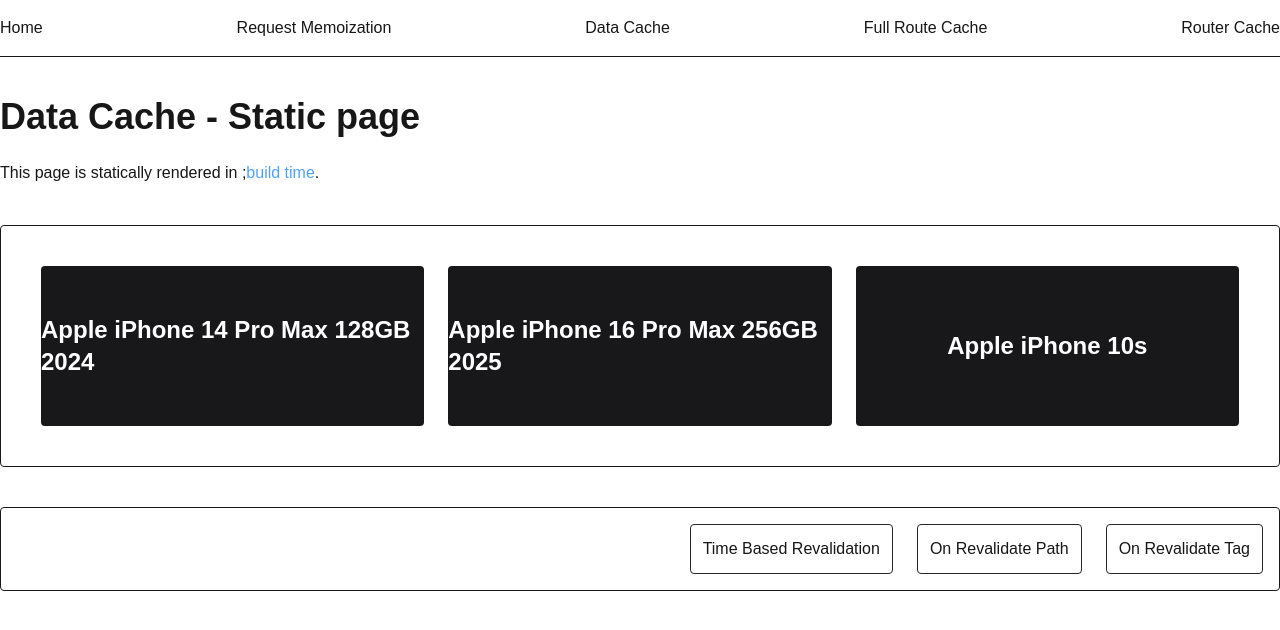
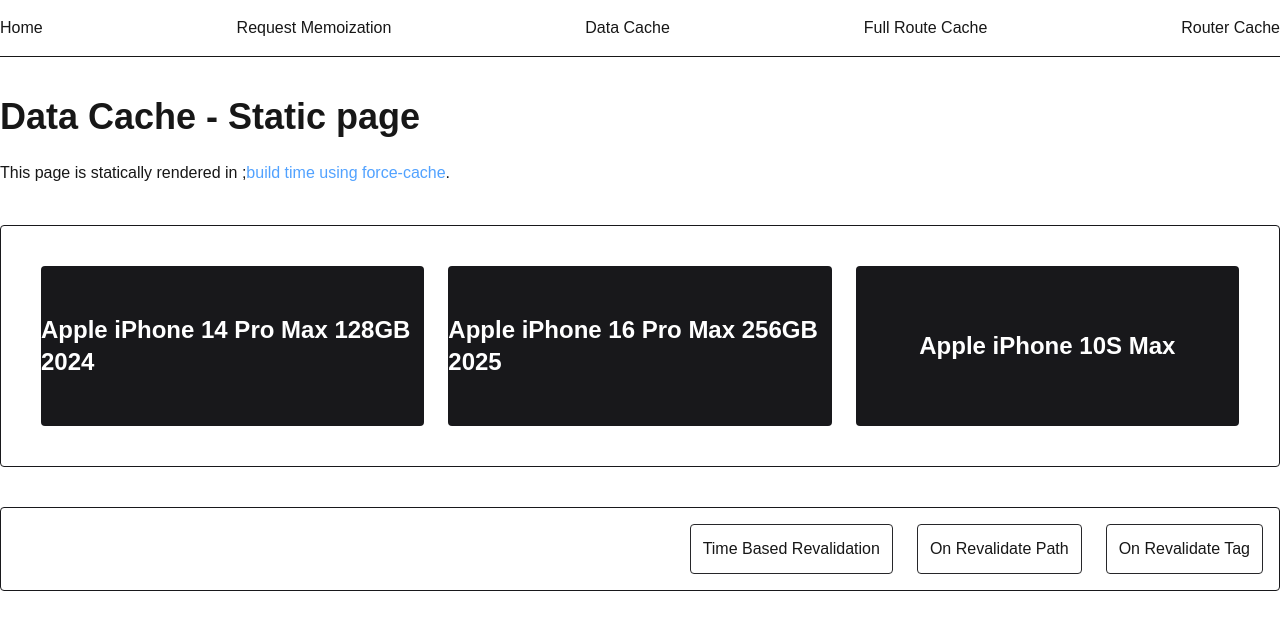
Before and after one commit to ammarShahab/nextjs-concept-caching-rendering-lws, a Next.js app: page /data-cache in a window 1280 px wide. Shown: the top 630 px of the page. Built offline with nearby package versions, Linux system fonts and the light colour scheme; data requests are answered from the project's data file.

Commit message:
updated readme file with full route cache

```diff
--- a/server/db.json
+++ b/server/db.json
@@ -2,6 +2,10 @@
   "products": [
     { "id": "1", "title": "Apple iPhone 14 Pro Max 128GB 2024", "price": 500 },
     { "id": "2", "title": "Apple iPhone 16 Pro Max 256GB 2025", "price": 900 },
-    { "id": "3", "title": "Apple iPhone 10s", "price": 900 }
+    {
+      "id": "3",
+      "title": "Apple iPhone 10S Max",
+      "price": 60
+    }
   ]
 }
--- a/src/app/data-cache/page.jsx
+++ b/src/app/data-cache/page.jsx
@@ -48,7 +48,7 @@ export default async function DataCache() {
       <h1 className="font-bold text-4xl">Data Cache - Static page</h1>
       <div className="mt-6">
         This page is statically rendered in {console.log(products)};
-        <span className="text-blue-400">build time</span>.
+        <span className="text-blue-400">build time using force-cache</span>.
       </div>
       <div className="flex flex-col gap-10 mt-10 border rounded border-zinc-900 p-10">
         <div className="flex gap-6">
--- a/src/app/full-route-cache/page.jsx
+++ b/src/app/full-route-cache/page.jsx
@@ -8,11 +8,12 @@ import next from "next";
 // 4.2.3 also use "force-dynamic" to make the page dynamic
 // export const dynamic = "force-dynamic";
 
-// 4.0 Created a FullRouteCache component and fetch data using common api now run npm run build. Open the network tab u will see the full-route-cache. Now select the full-route-cache then select the preview u will see the log file i.e RSC Payload. Using this log react tree is generated in client side. Full Route cache ask the question should i render it or not. To render it Full Route cache needs RSC Payload and also build time generated html. In build time nextjs cache the RSC Payload and html in Full Route Cache in server. When user come and click the route and comes the RSC Payload and user see the page without render.
+// 4.0 Created a FullRouteCache component and fetch data using common api and using cache: "force-cache" make the page static Because from Next.js 16 cache is by default "no-store" i.e dynamic. Now run npm run build. Open the network tab and reload the page u will see the full-route-cache. Now select the full-route-cache then select the preview u will see the log file i.e RSC Payload. Using this log react tree is generated in client side. Full Route cache ask the question should i render it or not. To render it Full Route cache needs RSC Payload and also build time generated html. In build time nextjs cache the RSC Payload and html in Full Route Cache in server. When user come and click the route and comes the RSC Payload and user see the page without render. Now if u change the data from the db.json and reload the page u will not see the updated data because the data is force-cached in build time and showing the data from the cache i.e stale data. The page is now SSG – Static Site Generation. But there is a problem if i hard reload or from data-cache rooute revalidate with any of the process will update the static full route cache page data. I think when a data cache sends the on demand revalidate request it will update all the same updated data if the page is static i.e full route cache page. Next 4.1 -4.2.3 should be  deleted or omited because it's not required.
 export default async function FullRouteCache() {
   const products = await getData(
     "http://localhost:8000/products",
-    "full Route Cache path - Static page"
+    "full Route Cache path - Static page",
+    { cache: "force-cache" },
   );
 
   // 4.1 To revalidate the data we use revalidateTag or revalidatePath function.
@@ -39,13 +40,13 @@ export default async function FullRouteCache() {
   // 4.2.1 also using cache: "no-store" to make the page dynamic in getData function.
   /* const products = await getData(
     "http://localhost:8000/products", {cache: "no-store"},
-    "full Route Cache path - Static page"
+    "full Route Cache path - Dynamic page"
   ); */
 
   // 4.2.2 using { next: { revalidate: 0 } } to make the page dynamic in getData function.
   /* const products = await getData(
     "http://localhost:8000/products",
-    "full Route Cache path - Static page",
+    "full Route Cache path - Dynamic page",
     { next: { revalidate: 0 } }
   );
  */
```
